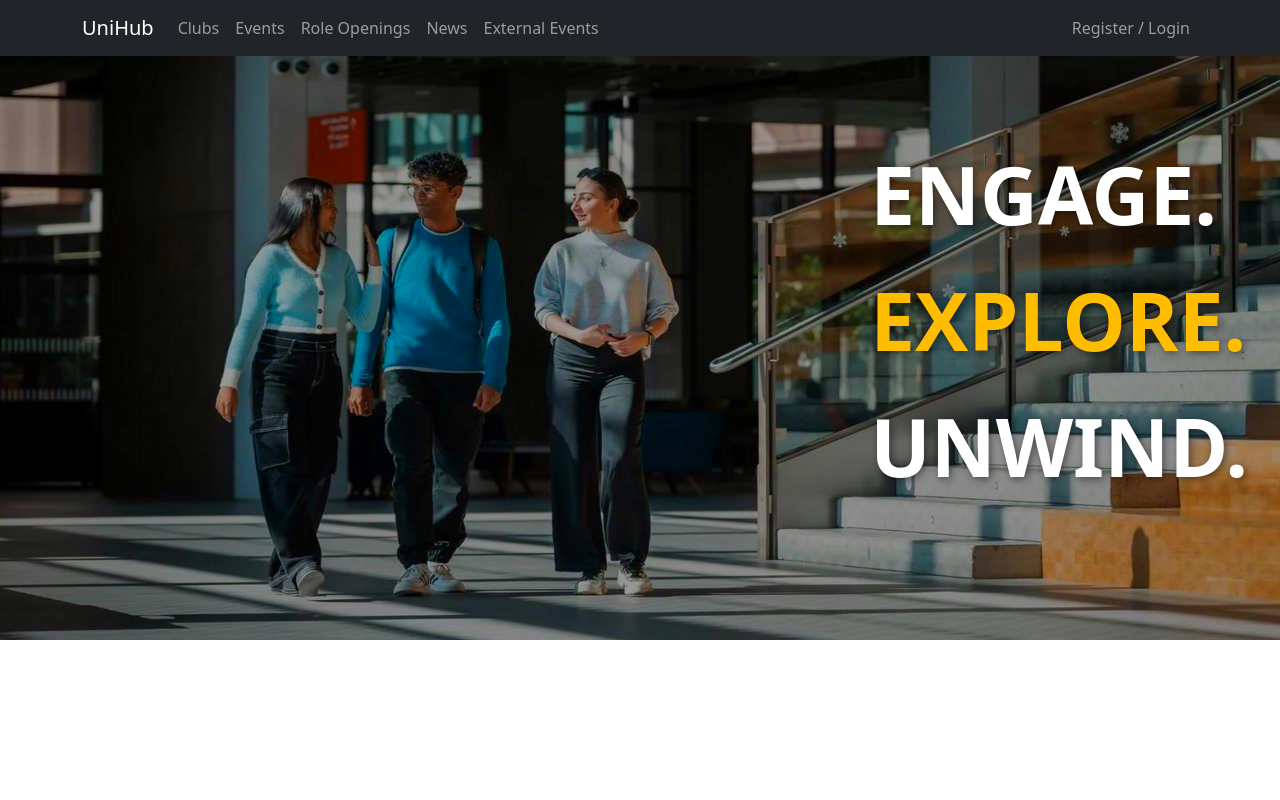
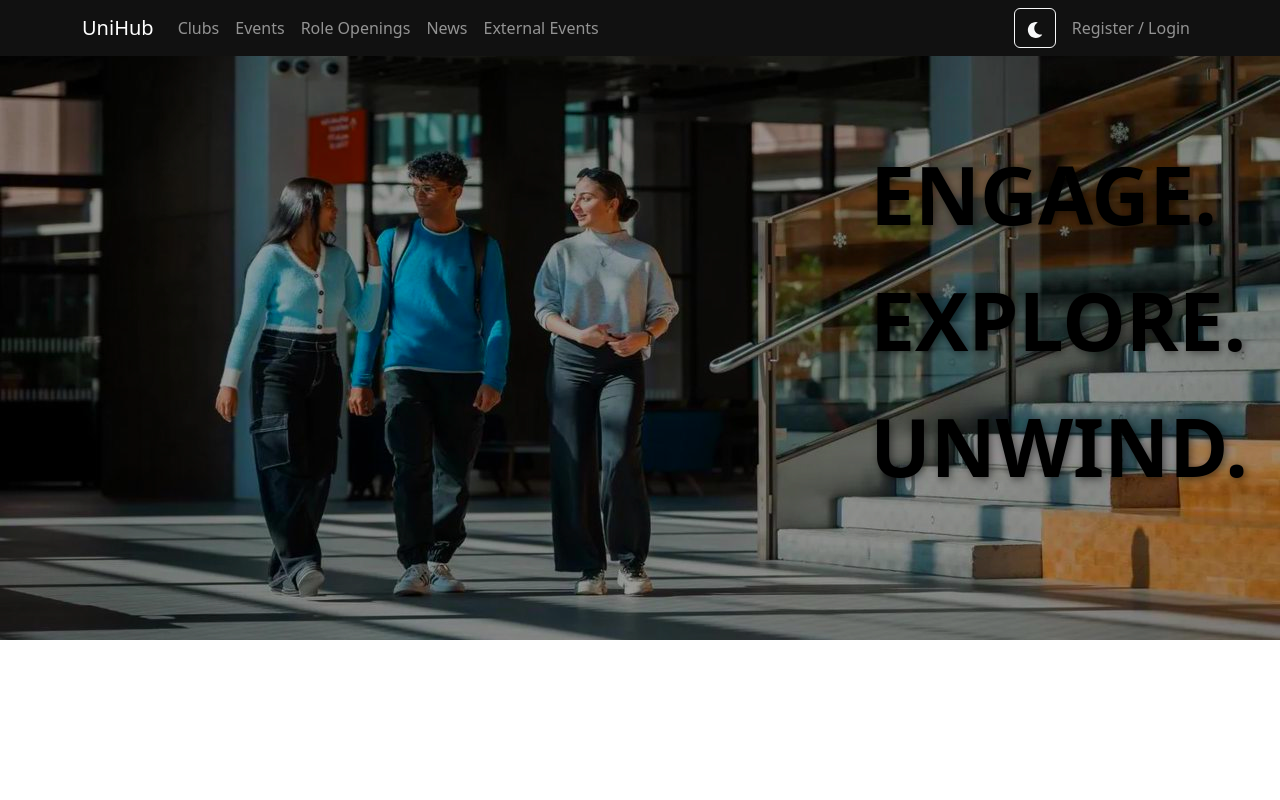
Before and after one commit to xxivani/unihub, a React (Vite) app in the folder client/: page / in a window 1280 px wide. Shown: the top 800 px of the page. Built offline with nearby package versions, Linux system fonts and the light colour scheme.

Commit message:
Added features to change theme (dark/light) for accessibility ease

```diff
--- a/client/src/App.css
+++ b/client/src/App.css
@@ -1,11 +1,88 @@
+:root {
+  /* Light Theme Defaults */
+  --bg-color: #ffffff;
+  --text-color: #000000;
+  --card-bg: #f5f5f5;
+  --card-text: #222222;
+  --link-color: #000000;
+}
+
+body[data-theme="dark"] {
+  --bg-color: #121212;
+  --text-color: #ffffff;
+  --card-bg: #1e1e1e;
+  --card-text: #ffffff;
+  --link-color: #ffffff;
+}
+
+.h1, .h2, .h3, .h4, .h5, .h6,
+h1, h2, h3, h4, h5, h6 {
+  color: var(--text-color) !important;
+}
+
+/* Global transition for background and text color */
+body, #root, .main-content {
+  transition: background-color 0.4s ease, color 0.4s ease;
+}
+
+/* Global Reset */
+body {
+  margin: 0;
+  padding: 0;
+  font-family: 'Poppins', sans-serif;
+  background-color: var(--bg-color);
+  color: var(--text-color);
+  transition: background-color 0.3s ease, color 0.3s ease;
+}
+
 #root {
   min-height: 100vh;
   display: flex;
   flex-direction: column;
-  background: var(--bg-color, #fff);
+  background: var(--bg-color);
 }
 
 .main-content {
   flex-grow: 1;
   width: 100%;
 }
+
+/* Navbar Styling */
+.navbar,
+.navbar-dark {
+  background-color: var(--navbar-bg) !important;
+  color: var(--navbar-text) !important;
+}
+
+/* Button Theme Styles */
+button {
+  transition: background-color 0.3s ease, color 0.3s ease;
+}
+
+/* Card Styling */
+.card {
+  background-color: var(--card-bg);
+  color: var(--card-text);
+}
+
+/* Footer */
+footer {
+  padding: 1rem;
+  text-align: center;
+  background-color: var(--footer-bg);
+  color: var(--footer-text);
+}
+
+/* Links */
+a {
+  color: var(--link-color);
+  text-decoration: none;
+  transition: color 0.3s ease;
+}
+
+/* Specific Role Openings Wrapper */
+.role-openings-wrapper {
+  background-color: var(--bg-color);
+  padding: 2rem;
+  transition: background-color 0.3s ease;
+}
--- a/client/src/App.jsx
+++ b/client/src/App.jsx
@@ -16,7 +16,7 @@ import ClubDetailsPage from "./pages/ClubDetailsPage";
 import CreateClub from "./pages/CreateClub";
 import GDPRPolicy from "./pages/GDPRPolicy";
 
-
+import { ThemeProvider } from "./ThemeContext"
 
 
 
@@ -123,9 +123,14 @@ function AppContent() {
 
 function App() {
   return (
-    <Router>
-      <AppContent />
-    </Router>
+    // <Router>
+    //   <AppContent />
+    // </Router>
+    <ThemeProvider>
+      <Router>
+        <AppContent />
+      </Router>
+    </ThemeProvider>
   );
 }
 
--- /dev/null
+++ b/client/src/ThemeContext.jsx
@@ -0,0 +1,28 @@
+import { createContext, useContext, useState, useEffect } from "react";
+
+const ThemeContext = createContext();
+
+export const ThemeProvider = ({ children }) => {
+  const [theme, setTheme] = useState("light");
+
+  useEffect(() => {
+    const savedTheme = localStorage.getItem("theme") || "light";
+    setTheme(savedTheme);
+    document.body.setAttribute("data-theme", savedTheme);
+  }, []);
+
+  const toggleTheme = () => {
+    const newTheme = theme === "light" ? "dark" : "light";
+    setTheme(newTheme);
+    localStorage.setItem("theme", newTheme);
+    document.body.setAttribute("data-theme", newTheme);
+  };
+
+  return (
+    <ThemeContext.Provider value={{ theme, toggleTheme }}>
+      {children}
+    </ThemeContext.Provider>
+  );
+};
+
+export const useTheme = () => useContext(ThemeContext);
--- a/client/src/components/Navbar/navbar.css
+++ b/client/src/components/Navbar/navbar.css
@@ -1,6 +1,6 @@
 
 .navbar {
-    background: #111;
+    background: #111 !important;
     color: white;
     padding: 10px 20px;
     display: flex;
@@ -126,3 +126,11 @@
     width: 24px;
     height: 24px;
   }
+
+  .navbar,
+.navbar-dark,
+body[data-theme="light"] .navbar,
+body[data-theme="light"] .navbar-dark {
+  background-color: #111 !important;
+  color: white !important;
+}
--- a/client/src/components/Navbar/navbar.jsx
+++ b/client/src/components/Navbar/navbar.jsx
@@ -2,10 +2,14 @@ import "./navbar.css";
 import { Navbar, Nav, NavDropdown, Container } from "react-bootstrap";
 import { Link, useNavigate } from "react-router-dom";
 import { useEffect, useState } from "react";
+import { useTheme } from "../../ThemeContext";
+import { FaMoon, FaSun } from "react-icons/fa";
+import { Button } from "react-bootstrap";
 
 const CustomNavbar = () => {
   const [user, setUser] = useState(null);
   const navigate = useNavigate();
+  const { theme, toggleTheme } = useTheme();
 
   useEffect(() => {
     const storedUser = sessionStorage.getItem("user");
@@ -25,7 +29,7 @@ const CustomNavbar = () => {
   };
 
   return (
-    <Navbar bg="dark" variant="dark" expand="lg" fixed="top">
+    <Navbar bg="dark" className="navbar navbar-dark" expand="lg" fixed="top">
       <Container>
         <Navbar.Brand as={Link} to="/">UniHub</Navbar.Brand>
         <Navbar.Toggle aria-controls="basic-navbar-nav" />
@@ -50,6 +54,9 @@ const CustomNavbar = () => {
           </Nav>
 
           <Nav>
+            <Button variant="outline-light" onClick={toggleTheme} className="me-2">
+              {theme === "light" ? <FaMoon /> : <FaSun />}
+            </Button>
             {!user ? (
               <Nav.Link as={Link} to="/auth">Register / Login</Nav.Link>
             ) : (
--- a/client/src/components/footer/footer.css
+++ b/client/src/components/footer/footer.css
@@ -9,7 +9,7 @@
   }
 
   .UniHub-text {
-    color: #fff;
+    color: #fff !important;
     font-size: 40px;
     font-weight: 700;
     line-height: 160%;
@@ -27,7 +27,7 @@
   }
 
   .heading {
-    color: #fff;
+    color: #fff !important;
     font-size: 20px;
     font-weight: 700;
     margin-top: 34px;
```
